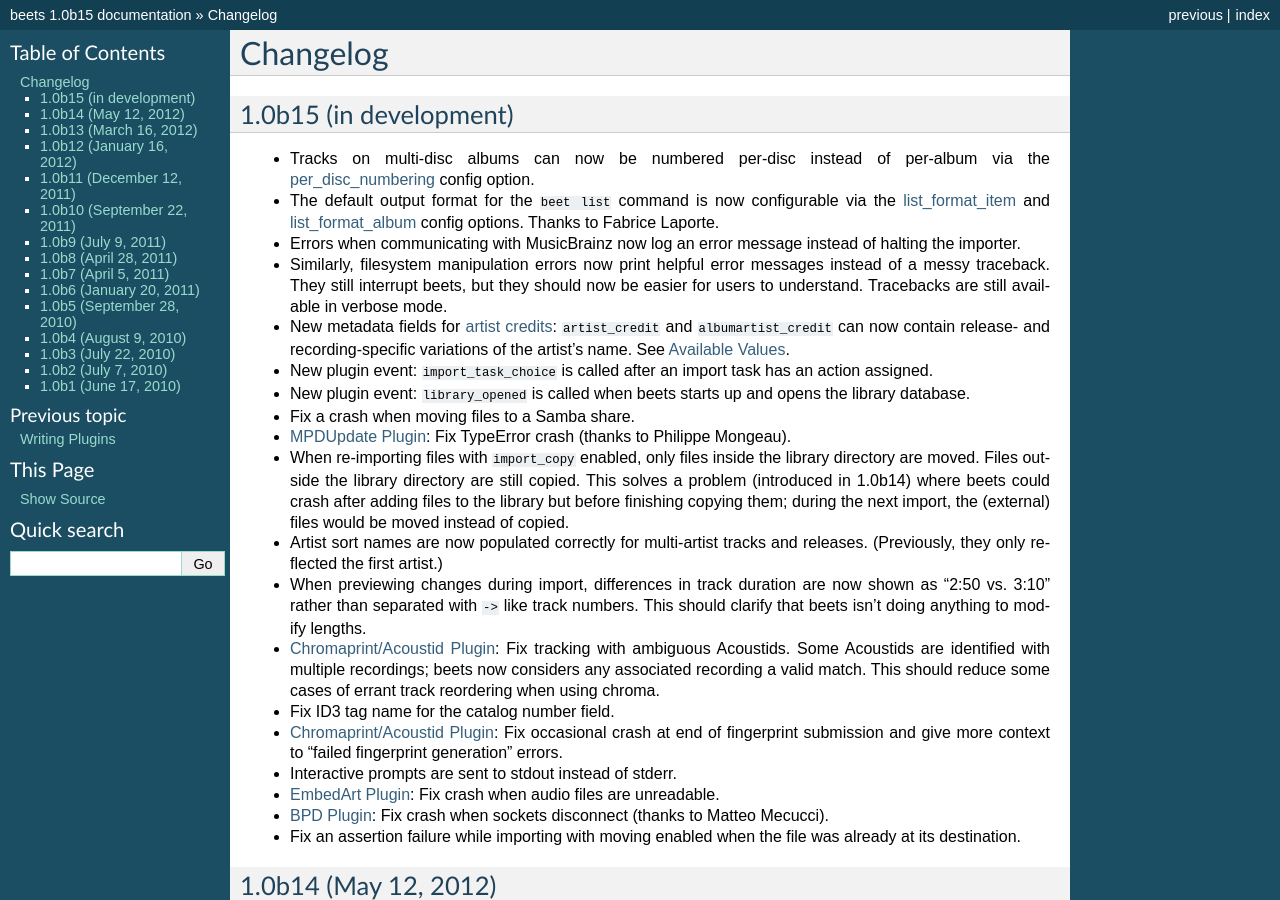
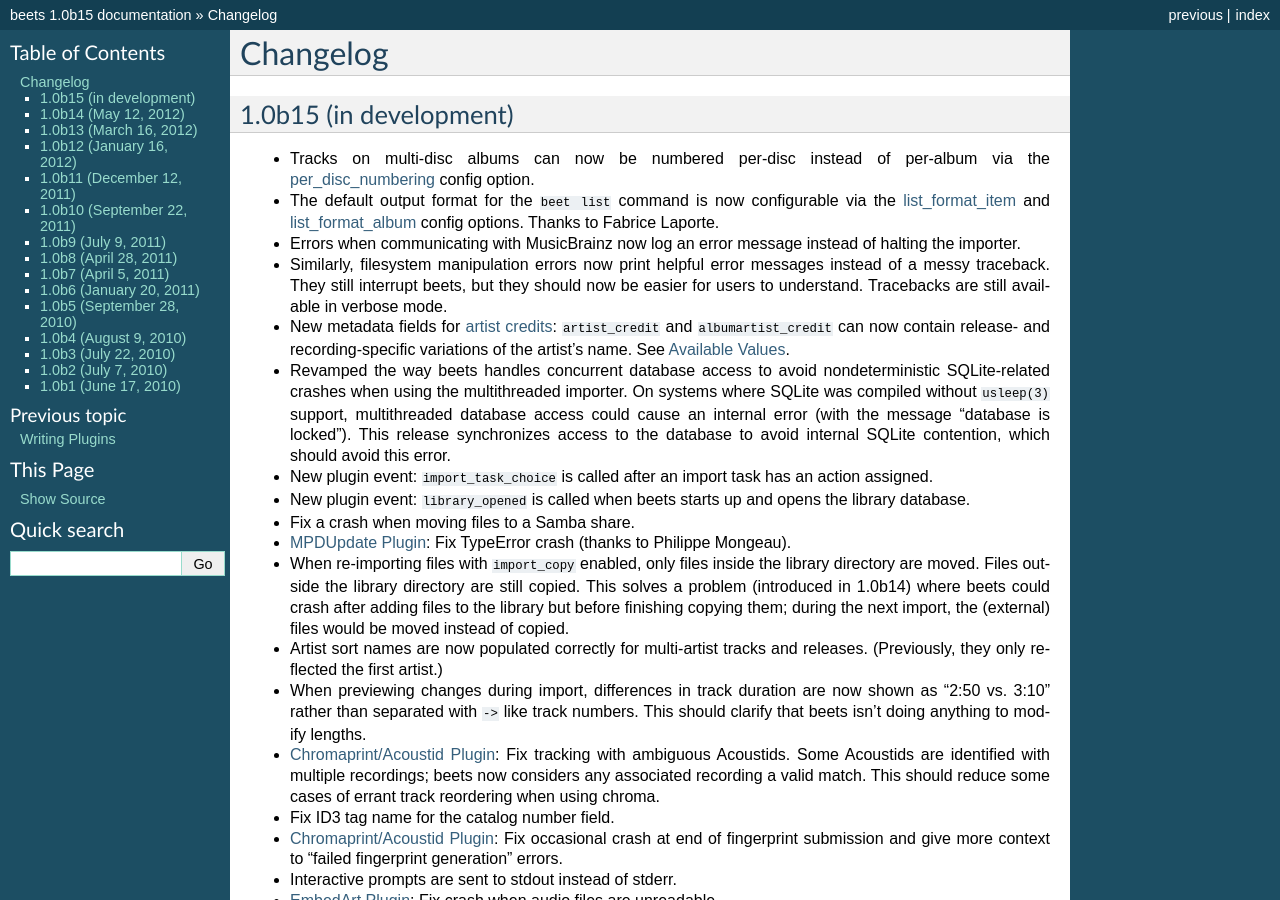
Before and after one commit to google-code-export/beets, a Sphinx documentation site: the page built from docs/changelog.rst, in a window 1280 px wide and 900 px high. Built offline with Sphinx 7.4.7, drawn with Linux system fonts in a browser that asks for light colours.

Commit message:
changelog note about new locking (GC-399)

```diff
--- a/docs/changelog.rst
+++ b/docs/changelog.rst
@@ -18,6 +18,12 @@
 * New metadata fields for `artist credits`_: ``artist_credit`` and
   ``albumartist_credit`` can now contain release- and recording-specific
   variations of the artist's name. See :ref:`itemfields`.
+* Revamped the way beets handles concurrent database access to avoid
+  nondeterministic SQLite-related crashes when using the multithreaded importer.
+  On systems where SQLite was compiled without ``usleep(3)`` support,
+  multithreaded database access could cause an internal error (with the message
+  "database is locked"). This release synchronizes access to the database to
+  avoid internal SQLite contention, which should avoid this error.
 * New plugin event: ``import_task_choice`` is called after an import task has an
   action assigned.
 * New plugin event: ``library_opened`` is called when beets starts up and
```
